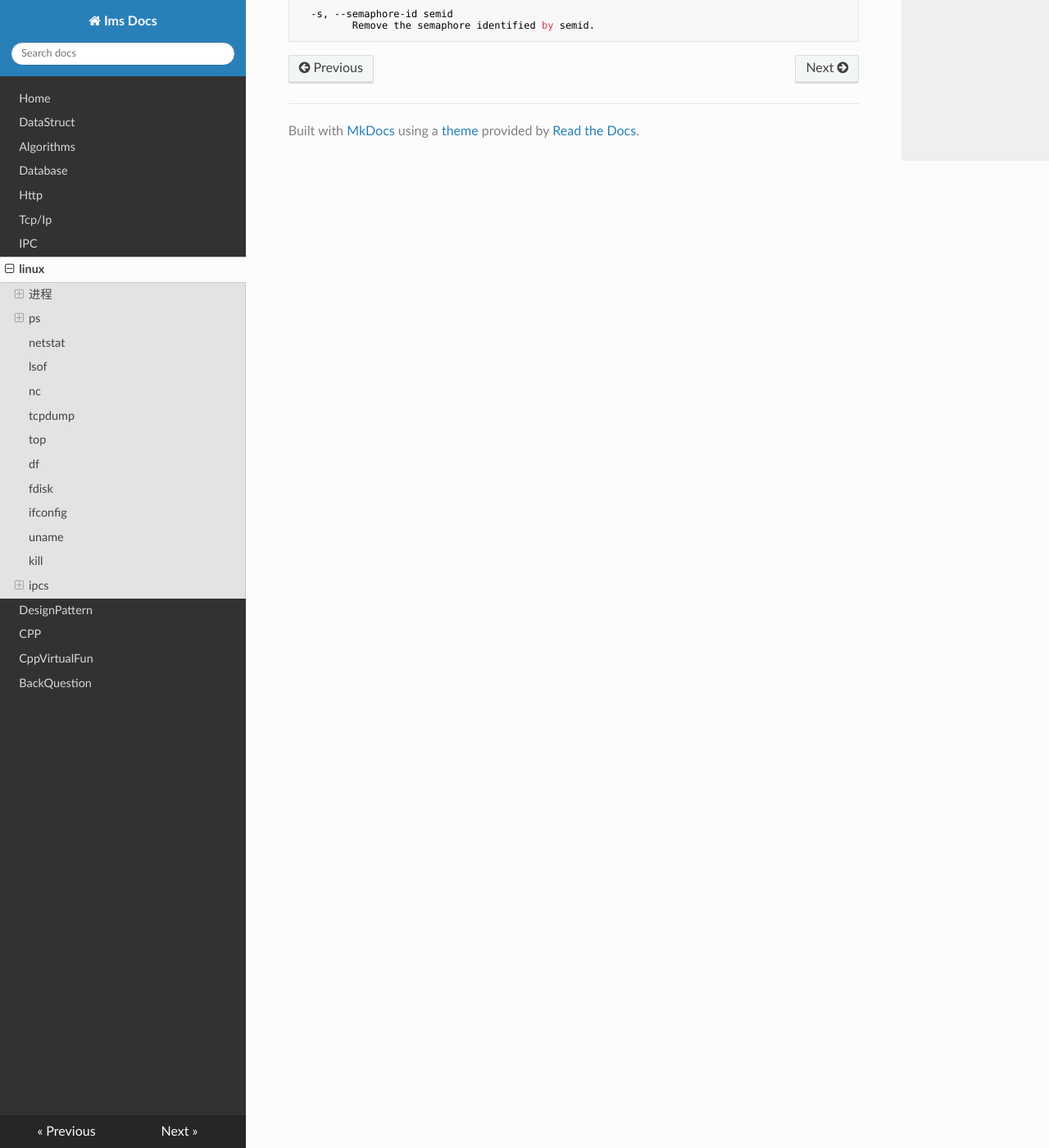
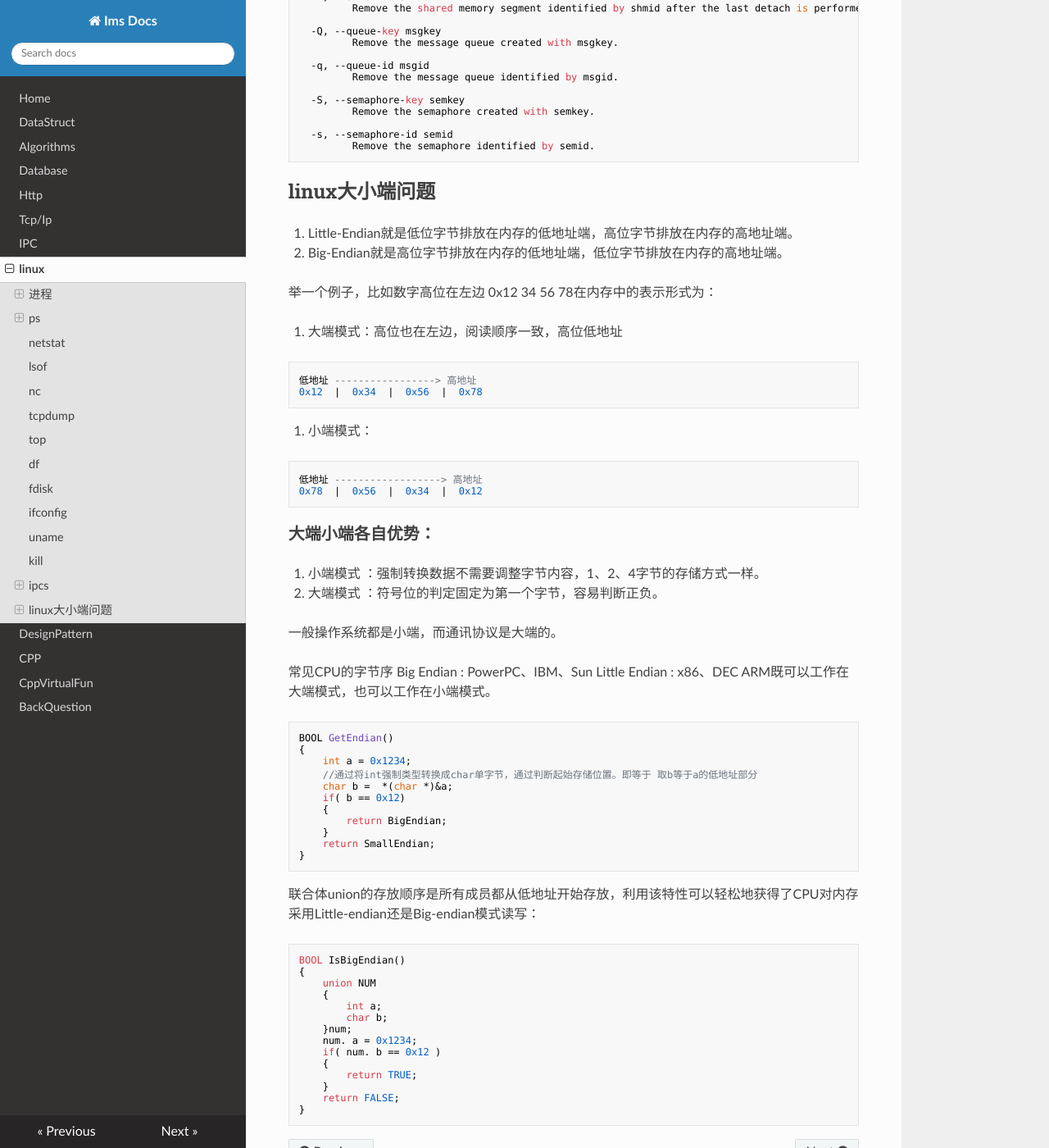
Before and after one commit to ims0/mkdocs, an MkDocs documentation site: the page built from docs/linux.md, in a window 1280 px wide and 1400 px high, scrolled down 3554 px. Shown: the whole window at 82% size. Built offline with MkDocs 1.6.1, drawn with Linux system fonts in a browser that asks for light colours; nearby versions of some CDN libraries; some of the changed text lies outside the part shown.

Commit message:
大小端问题增加到linux区

````diff
--- a/docs/linux.md
+++ b/docs/linux.md
@@ -50,6 +50,8 @@ To get security info:
   ps axZ
   ps -eM
 ```
+### pstree
+以进程树的形式查看进程
 
 ### PROCESS STATE CODES         top
        Here are the different values that the s, stat and state output
@@ -82,6 +84,7 @@ To get security info:
 ## netstat
 
 ## lsof
+
 ## nc
 
 https://www.cnblogs.com/bakari/p/10898604.html
@@ -97,6 +100,7 @@ https://www.cnblogs.com/bakari/p/10748721.html
 
 ## uname
 
+常用 `uname -a`
 ```
  -a, --all
         print all information, in the following order, except omit -p and -i if unknown:
@@ -172,3 +176,64 @@ https://www.cnblogs.com/bakari/p/10748721.html
   -s, --semaphore-id semid
          Remove the semaphore identified by semid.
 ```
+
+## linux大小端问题
+
+1. Little-Endian就是低位字节排放在内存的低地址端，高位字节排放在内存的高地址端。
+2. Big-Endian就是高位字节排放在内存的低地址端，低位字节排放在内存的高地址端。
+
+举一个例子，比如数字高位在左边 0x12 34 56 78在内存中的表示形式为：
+
+1. 大端模式：高位也在左边，阅读顺序一致，高位低地址
+```
+低地址 -----------------> 高地址
+0x12  |  0x34  |  0x56  |  0x78
+```
+
+2. 小端模式：
+```
+低地址 ------------------> 高地址
+0x78  |  0x56  |  0x34  |  0x12
+```
+
+### 大端小端各自优势：
+1. 小端模式 ：强制转换数据不需要调整字节内容，1、2、4字节的存储方式一样。
+2. 大端模式 ：符号位的判定固定为第一个字节，容易判断正负。
+
+
+一般操作系统都是小端，而通讯协议是大端的。
+
+常见CPU的字节序
+Big Endian : PowerPC、IBM、Sun
+Little Endian : x86、DEC
+ARM既可以工作在大端模式，也可以工作在小端模式。
+```
+BOOL GetEndian()
+{
+    int a = 0x1234;
+    //通过将int强制类型转换成char单字节，通过判断起始存储位置。即等于 取b等于a的低地址部分
+    char b =  *(char *)&a;
+    if( b == 0x12)
+    {
+        return BigEndian;
+    }
+    return SmallEndian;
+}
+```
+联合体union的存放顺序是所有成员都从低地址开始存放，利用该特性可以轻松地获得了CPU对内存采用Little-endian还是Big-endian模式读写：
+```
+BOOL IsBigEndian()
+{
+    union NUM
+    {
+        int a;
+        char b;
+    }num;
+    num. a = 0x1234;
+    if( num. b == 0x12 )
+    {
+        return TRUE;
+    }
+    return FALSE;
+}
+```
````
Also changed, not shown: docs/database.md (+2 -0 lines).
